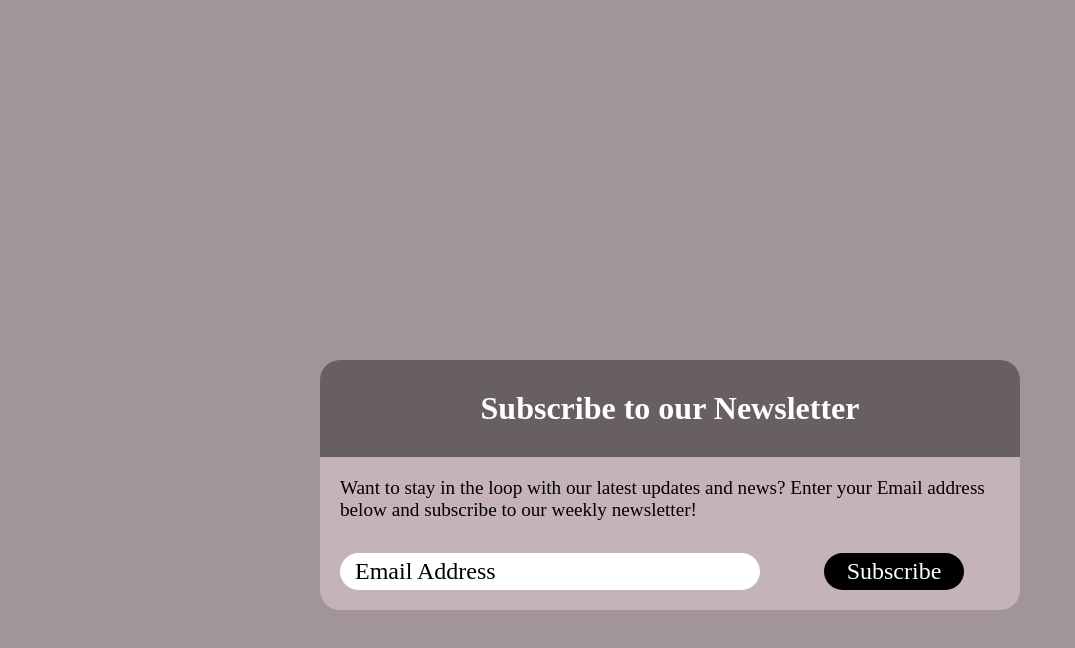
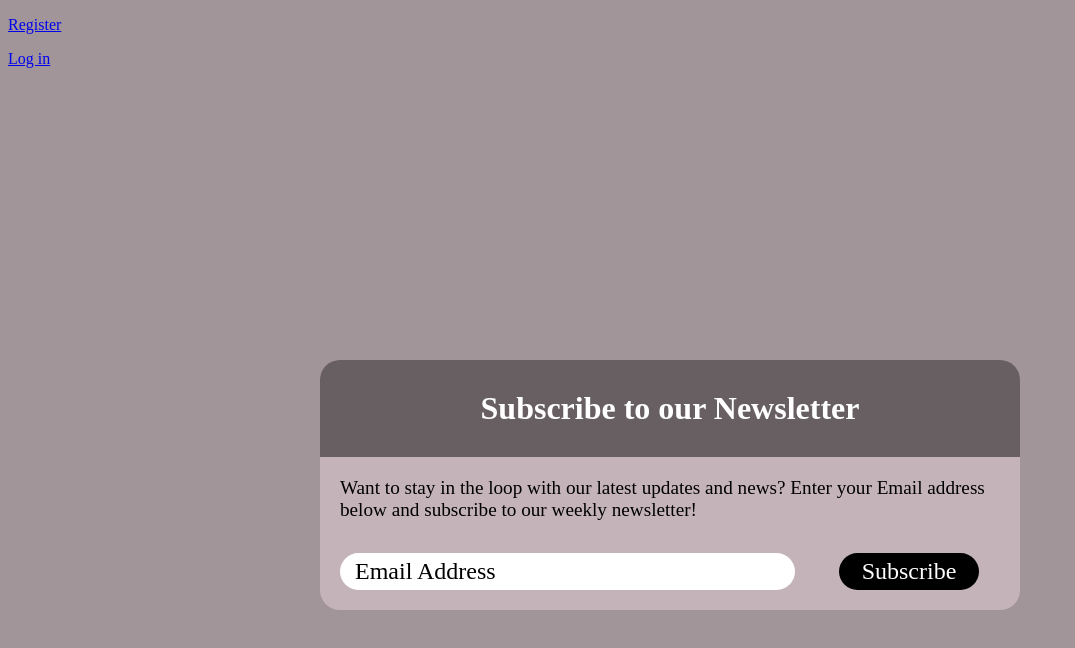
Before and after one commit to MichaelGeel/Login_Register_Features, a plain HTML site: page index.html in a window 1280 px wide. Shown: the whole page, without its empty margins (0-1075 px from the left). Drawn offline with Linux system fonts and the light colour scheme.

Commit message:
Minor Subscribe panel adjustment
Adjusted the sizing and spacing ratio between the email entry and the subscribe button slightly

```diff
--- a/assets/css/styles.css
+++ b/assets/css/styles.css
@@ -64,7 +64,7 @@ html {
     background-color: #FFFFFF;
     margin: 20px;
     border-radius: 20px;
-    width: 60%;
+    width: 65%;
 }
 
 #email-entry > p {
@@ -78,7 +78,7 @@ html {
     width: 20%;
     background-color: #000000;
     position: relative;
-    left: 40px;
+    left: 20px;
     border-radius: 20px;
 }
 
--- a/index.html
+++ b/index.html
@@ -8,6 +8,8 @@
     </head>
     <body>
         <!--Removed the Linked Account feature to keep this project simple.-->
+        <p><a href="./public/register.html">Register</a></p>
+        <p><a href="./public/login.html">Log in</a></p>
         <div class="sb-container">
             <div class="sb-header">
                 <h2>Subscribe to our Newsletter</h2>
```
